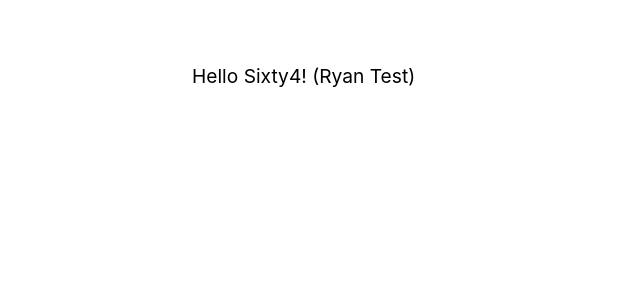
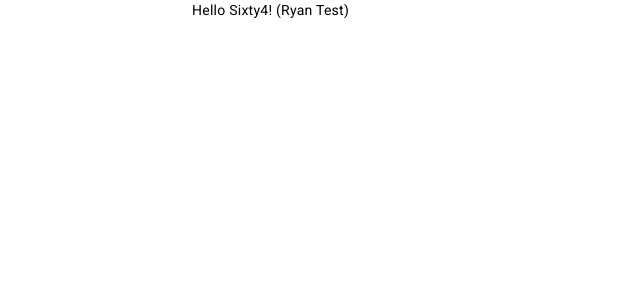
Before and after one commit to Connorrmcd6/sixty4, an Angular app in the folder webapp/: page /landing in a window 1280 px wide. Shown: the top 300 px of the page, without its empty margins (0-640 px from the left). Built offline with nearby package versions, Linux system fonts and the light colour scheme.

Commit message:
install angular material

```diff
--- a/webapp/angular.json
+++ b/webapp/angular.json
@@ -25,6 +25,7 @@
               "src/assets"
             ],
             "styles": [
+              "@angular/material/prebuilt-themes/indigo-pink.css",
               "src/styles.css"
             ],
             "scripts": []
@@ -93,6 +94,7 @@
               "src/assets"
             ],
             "styles": [
+              "@angular/material/prebuilt-themes/indigo-pink.css",
               "src/styles.css"
             ],
             "scripts": []
--- a/webapp/package.json
+++ b/webapp/package.json
@@ -10,10 +10,12 @@
   "private": true,
   "dependencies": {
     "@angular/animations": "^16.0.0",
+    "@angular/cdk": "^16.2.14",
     "@angular/common": "^16.0.0",
     "@angular/compiler": "^16.0.0",
     "@angular/core": "^16.0.0",
     "@angular/forms": "^16.0.0",
+    "@angular/material": "^16.2.14",
     "@angular/platform-browser": "^16.0.0",
     "@angular/platform-browser-dynamic": "^16.0.0",
     "@angular/router": "^16.0.0",
--- a/webapp/src/app/app.module.ts
+++ b/webapp/src/app/app.module.ts
@@ -6,6 +6,7 @@
 
 import { CoreModule } from './core/core.module';
 import { AppRoutingModule } from './app-routing.module';
+import { BrowserAnimationsModule } from '@angular/platform-browser/animations';
 
 @NgModule({
   declarations: [
@@ -15,7 +16,8 @@
     BrowserModule,
     HttpClientModule,
     AppRoutingModule,
-    CoreModule
+    CoreModule,
+    BrowserAnimationsModule
   ],
   providers: [],
   bootstrap: [AppComponent]
--- a/webapp/src/index.html
+++ b/webapp/src/index.html
@@ -6,8 +6,11 @@
   <base href="/">
   <meta name="viewport" content="width=device-width, initial-scale=1">
   <link rel="icon" type="image/x-icon" href="favicon.ico">
+  <link rel="preconnect" href="https://fonts.gstatic.com">
+  <link href="https://fonts.googleapis.com/css2?family=Roboto:wght@300;400;500&display=swap" rel="stylesheet">
+  <link href="https://fonts.googleapis.com/icon?family=Material+Icons" rel="stylesheet">
 </head>
-<body>
+<body class="mat-typography">
   <app-root></app-root>
 </body>
 </html>
--- a/webapp/src/styles.css
+++ b/webapp/src/styles.css
@@ -26,3 +26,5 @@
         padding-left: 30%;
     }
 }
+html, body { height: 100%; }
+body { margin: 0; font-family: Roboto, "Helvetica Neue", sans-serif; }
```
Also changed, not shown: 1 other file (tests, documents, lock files or other folders).
